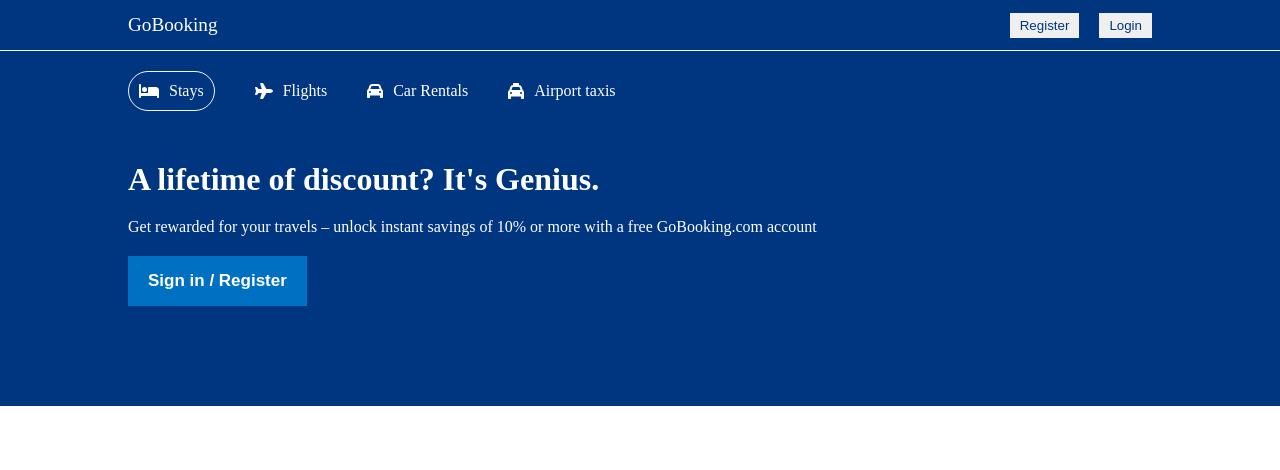
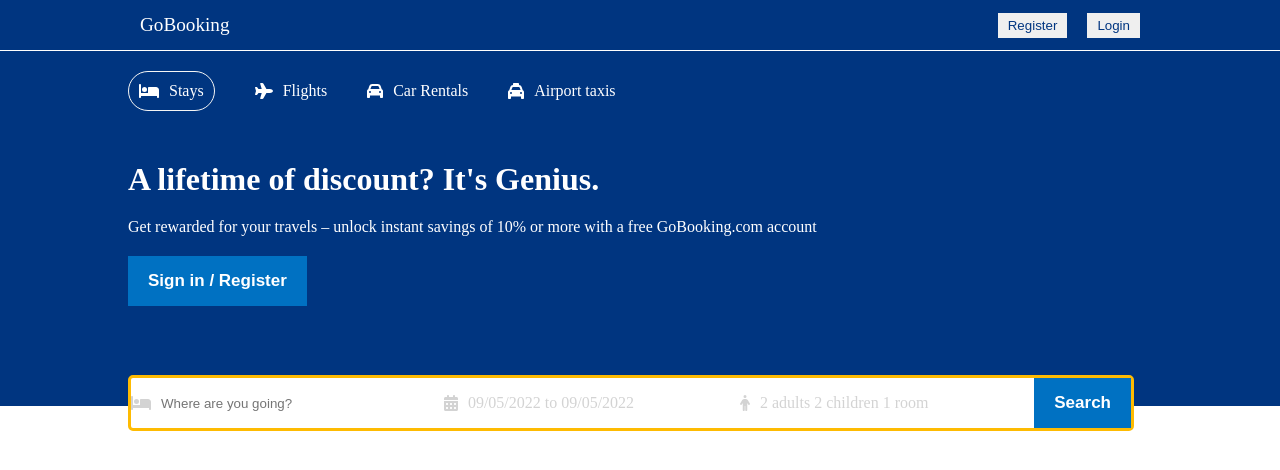
Before and after one commit to andriyabu/booking, a React (Create React App) app: page / in a window 1280 px wide. Shown: the top 470 px of the page. Built offline with nearby package versions, Linux system fonts and the light colour scheme.

Commit message:
modified search menu style and yarn add react-date-range and date-fns and import them to header component

```diff
--- a/package.json
+++ b/package.json
@@ -10,8 +10,10 @@
     "@testing-library/jest-dom": "^5.14.1",
     "@testing-library/react": "^13.0.0",
     "@testing-library/user-event": "^13.2.1",
+    "date-fns": "^2.28.0",
     "nodemon": "^2.0.16",
     "react": "^18.1.0",
+    "react-date-range": "^1.4.0",
     "react-dom": "^18.1.0",
     "react-router-dom": "^6.3.0",
     "react-scripts": "5.0.1",
--- a/src/components/header/Header.jsx
+++ b/src/components/header/Header.jsx
@@ -1,8 +1,21 @@
+import {useState} from 'react';
 import { FontAwesomeIcon } from '@fortawesome/react-fontawesome';
-import {faBed, faPlane, faCar, faTaxi } from '@fortawesome/free-solid-svg-icons';
+import {faBed, faPlane, faCar, faTaxi, faCalendarDays, faPerson } from '@fortawesome/free-solid-svg-icons';
 import './header.css';
+import { DateRange, DateRangePicker } from 'react-date-range';
+import 'react-date-range/dist/styles.css'; // main css file
+import 'react-date-range/dist/theme/default.css'; // theme css file
+import {format} from 'date-fns';
+const Header = () => {
+  const [openDate,setOpenDate] = useState(false);
+  const [date,setDate] = useState([
+      {
+          startDate: new Date(),
+          endDate: new Date(),
+          key: 'selection'
+      }
+  ]);
 
-const Header = () => {
   return (
     <div className='header'>
         <div className="headerContainer">
@@ -32,6 +45,34 @@
         Get rewarded for your travels – unlock instant savings of 10% or more with a free GoBooking.com account
         </p>
         <button className="headerBtn">Sign in / Register</button>
+        <div className="headerSearch">
+            <div className="headerSearchItem">
+                <FontAwesomeIcon icon={faBed} className="headerIcon" />
+                <input
+                    type="text"
+                    placeholder='Where are you going?'
+                    className='headerSearchInput'
+                />
+            </div>
+            <div className="headerSearchItem">
+                <FontAwesomeIcon icon={faCalendarDays} className="headerIcon" />
+                <span className='headerSearchText' onClick={() => setOpenDate(!openDate)}>{`${format(date[0].startDate,"dd/MM/yyyy")} to ${format(date[0].endDate,"dd/MM/yyyy")}`}</span>
+                {openDate && <DateRange
+                    editableDateInputs={true}
+                    onChange={item => setDate([item.selection])}
+                    moveRangeOnFirstSelection={false}
+                    ranges={date}
+                    className="date"
+                />}
+            </div>
+            <div className="headerSearchItem">
+                <FontAwesomeIcon icon={faPerson} className="headerIcon" />
+                <span className='headerSearchText'>2 adults 2 children 1 room</span>
+            </div>
+            <div className="headerSearchItem">
+                <button className="headerBtn">Search</button>
+            </div>
+        </div>
         </div>
     </div>
   )
--- a/src/components/header/header.css
+++ b/src/components/header/header.css
@@ -5,6 +5,7 @@
     justify-content: center;
     border-top: 1px solid white;
     padding: 0px 10px;
+    position: relative;
 }
 
 .headerContainer{
@@ -45,4 +46,46 @@
     padding: 15px 20px;
     font-size: 17px;
     font-weight: bold;
+    cursor: pointer;
 }
+
+.headerSearch{
+    height: 30px;
+    background-color: white;
+    border: 3px solid #febb02;
+    display: flex;
+    align-items: center;
+    justify-content:space-between;
+    padding: 10px 0px;
+    border-radius: 5px;
+    position: absolute;
+    bottom: -25px;
+    width: 100%;
+    max-width: 1000px;
+}
+
+.headerIcon{
+    color: lightgray;
+}
+
+.headerSearchItem{
+    display: flex;
+    align-items: center;
+    gap: 10px;
+    /* background: white; */
+}
+
+.headerSearchInput{
+    border: none;
+    outline: none;
+}
+
+.headerSearchText{
+    color: lightgray;
+    cursor: pointer;
+}
+
+.date{
+    position: absolute;
+    top: 50px;
+}
--- a/src/components/navbar/navbar.css
+++ b/src/components/navbar/navbar.css
@@ -11,7 +11,7 @@
 
 .navContainer{
     width: 100%;
-    max-width: 1024px;
+    max-width: 1000px;
     color: white;
     display: flex;
     align-items: center;
```
Also changed, not shown: .pnp.cjs, 1 other file (tests, documents, lock files or other folders).
